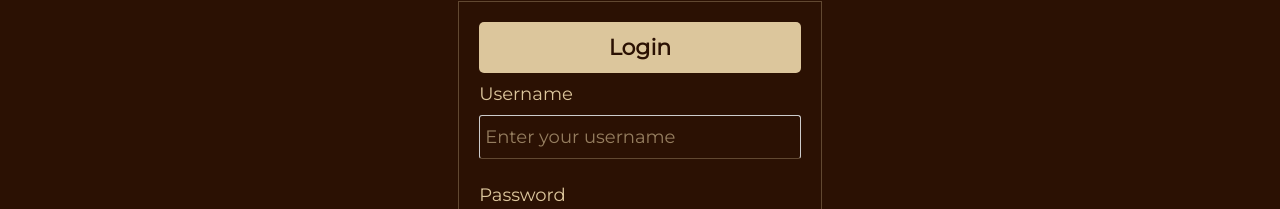
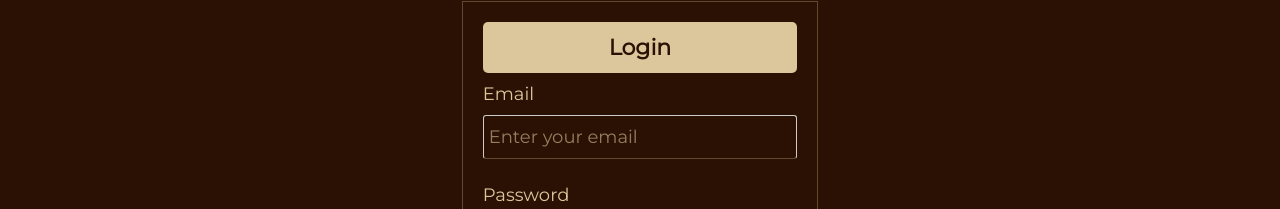
Before and after one commit to mrif449/Hotel-Management-System, a React (Create React App) app in the folder client/: page /login in a window 1280 px wide. Shown: the part 175-384 px from the top of the page. Built offline with nearby package versions, Linux system fonts and the light colour scheme.

Commit message:
Handle login

```diff
--- a/client/src/views/MainComponent.js
+++ b/client/src/views/MainComponent.js
@@ -1,13 +1,16 @@
-import React from "react";
+import React, {useState} from "react";
 import Header from './header/Header';
 import Body from './body/Body';
 import Footer from './footer/Footer';
 
 const MainComponent = () => {
+
+    const [User, setUser] = useState(undefined);
+
     return (
         <div>
             <Header />
-            <Body />
+            <Body User={User} setUser={setUser}/>
             <Footer />
         </div>
     );
--- a/client/src/views/body/Body.js
+++ b/client/src/views/body/Body.js
@@ -4,12 +4,12 @@ import HomePageComponent from "./home-page/home-page";
 import Login from "./authentication-page/login";
 import SignIn from "./authentication-page/signin";
 
-const Body = () => {
+const Body = ({User, setUser}) => {
     return (
         <div>
             <Routes>
                 <Route path="/" exact element={<HomePageComponent />} />
-                <Route path="/login" exact element={<Login />} />
+                <Route path="/login" exact element={<Login setUser={setUser}/>} />
                 <Route path="/signup" exact element={<SignIn />} />
             </Routes>
         </div>
--- a/client/src/views/body/authentication-page/login.js
+++ b/client/src/views/body/authentication-page/login.js
@@ -1,23 +1,69 @@
-import React from "react";
+import React, { useState } from "react";
+import { useNavigate } from "react-router-dom";
 
-const handleSubmit = (e) => {
-    e.preventDefault();
-    // Add your logic to handle form submission here
-}
+const Login = ({ setUser }) => {
+    const [email, setEmail] = useState("");
+    const [password, setPassword] = useState("");
+    const navigate = useNavigate();
 
-const Login = () => {
+    const handleSubmit = async (e) => {
+        e.preventDefault();
+
+        const loginData = { email, password };
+
+        try {
+            const response = await fetch("/api/auth/login", {
+                method: 'POST',
+                headers: { 'Content-Type': 'application/json' },
+                body: JSON.stringify(loginData)
+            });
+
+            if (response.status === 200) {
+                const { payload } = await response.json();
+                const user = payload.userWithoutPassword;
+                setUser(user);
+
+                //Redirecting Manager to admin panel, staff to staff profile and guest to home page
+                if (user.staff_type === "Manager") {
+                    navigate("/admin_panel");
+                } else if (user.staff_type === "Staff") {
+                    navigate("/staff_profile");
+                } else if (user.staff_type === "Guest") {
+                    navigate("/");
+                }
+            } else {
+                window.alert("Invalid username or password");
+            }
+        } catch (error) {
+            window.alert("Something went wrong. Please try again later.");
+            console.log(error);
+        }
+    }
+
     return (
         <section className="login" id="login">
             <div className="login-container">
                 <form className="login-form" onSubmit={handleSubmit}>
                     <h3>Login</h3>
                     <div className="form-group">
-                        <label htmlFor="username">Username</label>
-                        <input type="text" id="username" className="form-control" placeholder="Enter your username" />
+                        <label htmlFor="email">Email</label>
+                        <input
+                            type="email"
+                            id="email"
+                            className="form-control"
+                            placeholder="Enter your email"
+                            onChange={(e) => setEmail(e.target.value)}
+                        />
                     </div>
                     <div className="form-group">
                         <label htmlFor="password">Password</label>
-                        <input type="password" id="password" className="form-control" placeholder="Enter your password" />
+                        <input
+                            type="password"
+                            id="password"
+                            className="form-control"
+                            placeholder="Enter your password"
+                            onChange={(e) => setPassword(e.target.value)}
+                        />
                     </div>
                     <button className="btn">Submit</button>
                 </form>
```
